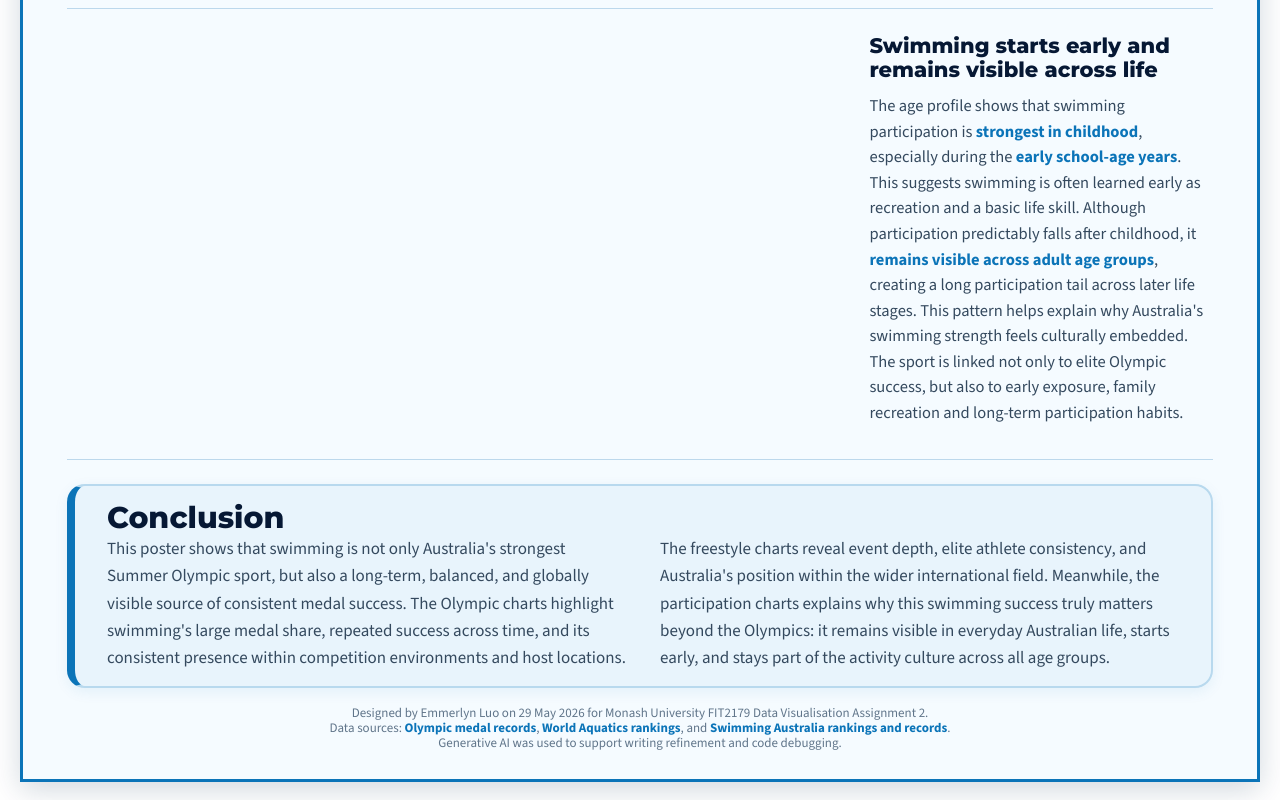
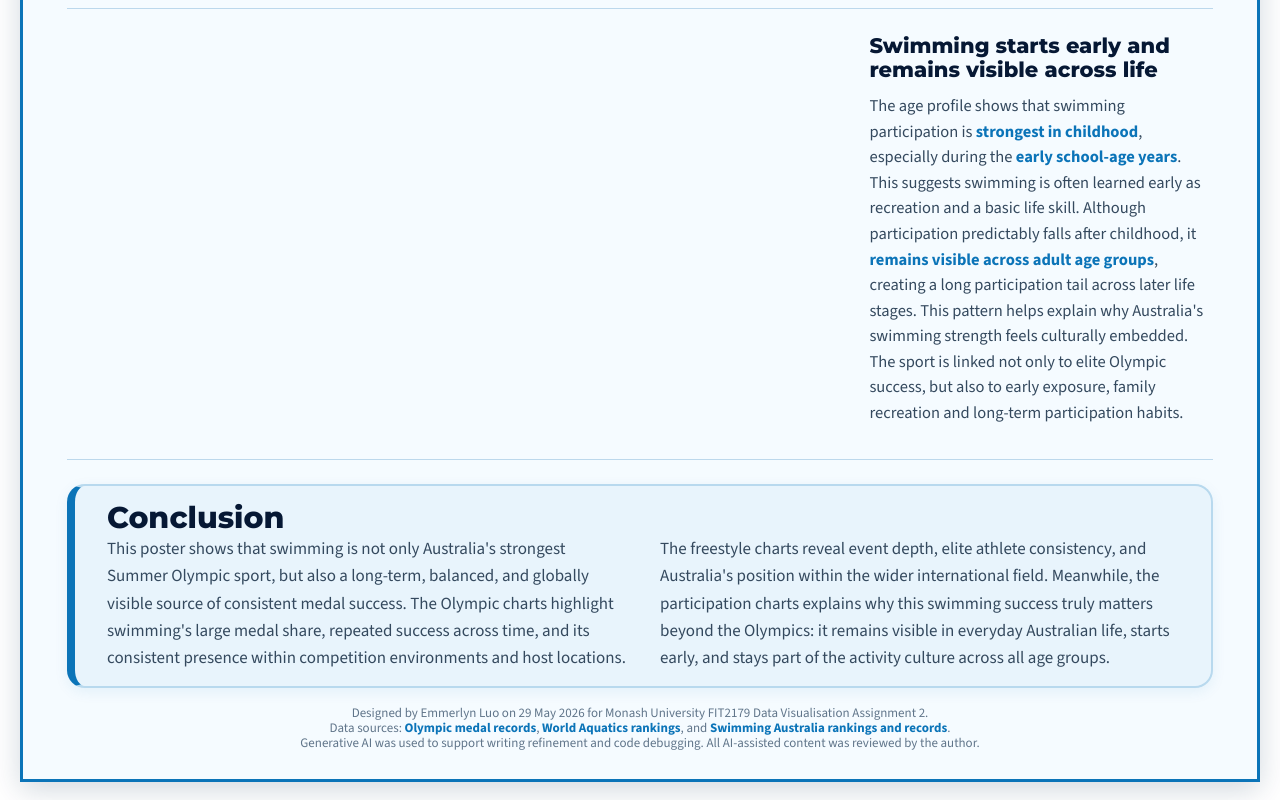
Before and after one commit to Emmerlynluo/FIT2179, a plain HTML site: page index.html in a window 1280 px wide. Shown: the part 4017-4817 px from the top of the page. Drawn offline with nearby package versions, Linux system fonts and the light colour scheme; a script that the page names is missing.

Commit message:
Add the detail in footer

```diff
--- a/index.html
+++ b/index.html
@@ -441,7 +441,7 @@
                 <a href="https://www.worldaquatics.com/swimming/rankings?gender=M&distance=50&stroke=FREESTYLE&poolConfiguration=LCM&year=all&startDate=&endDate=&timesMode=ALL_TIMES&regionId=all&countryId=" target="_blank">World Aquatics rankings</a>,
                 and <a href="https://www.swimming.org.au/events-results/results/rankings-and-records" target="_blank">Swimming Australia rankings and records</a>.
                 <br>
-                Generative AI was used to support writing refinement and code debugging.
+                Generative AI was used to support writing refinement and code debugging. All AI-assisted content was reviewed by the author.
             </p>
         </div>
 
```
